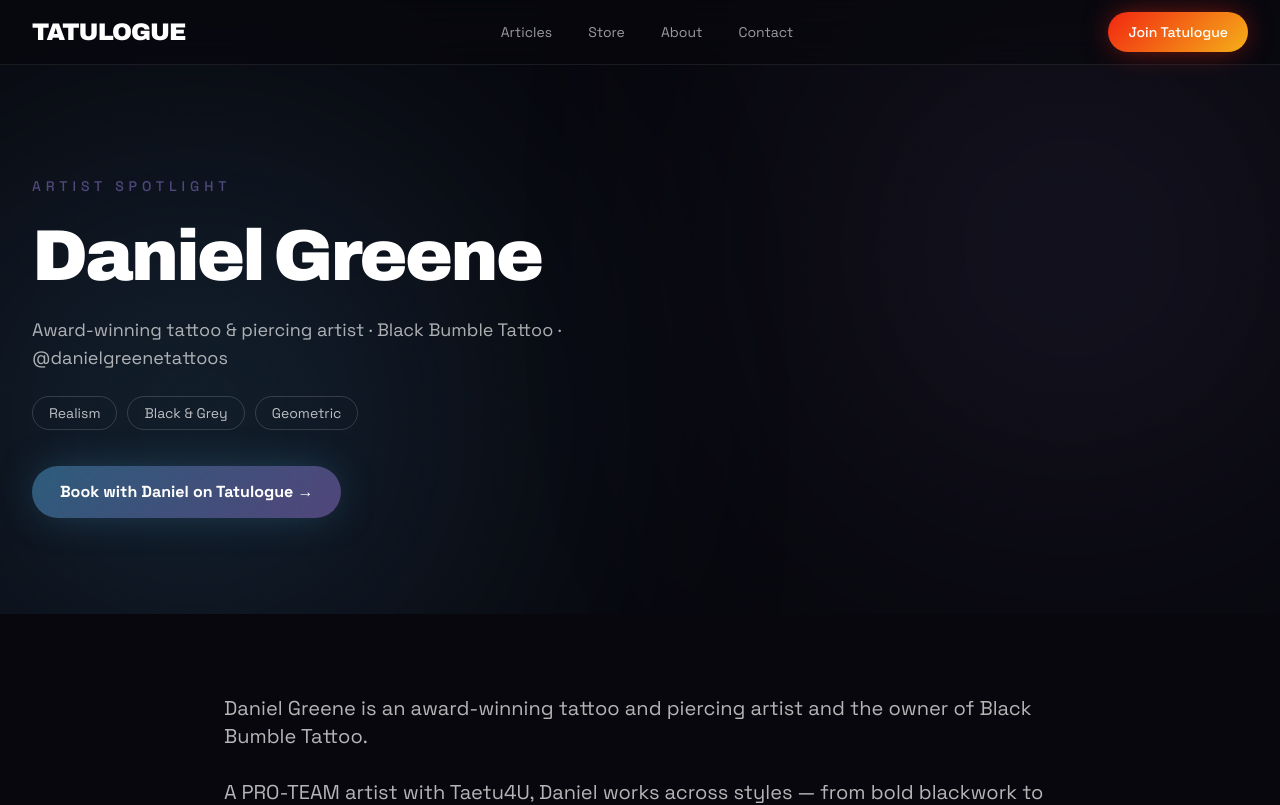
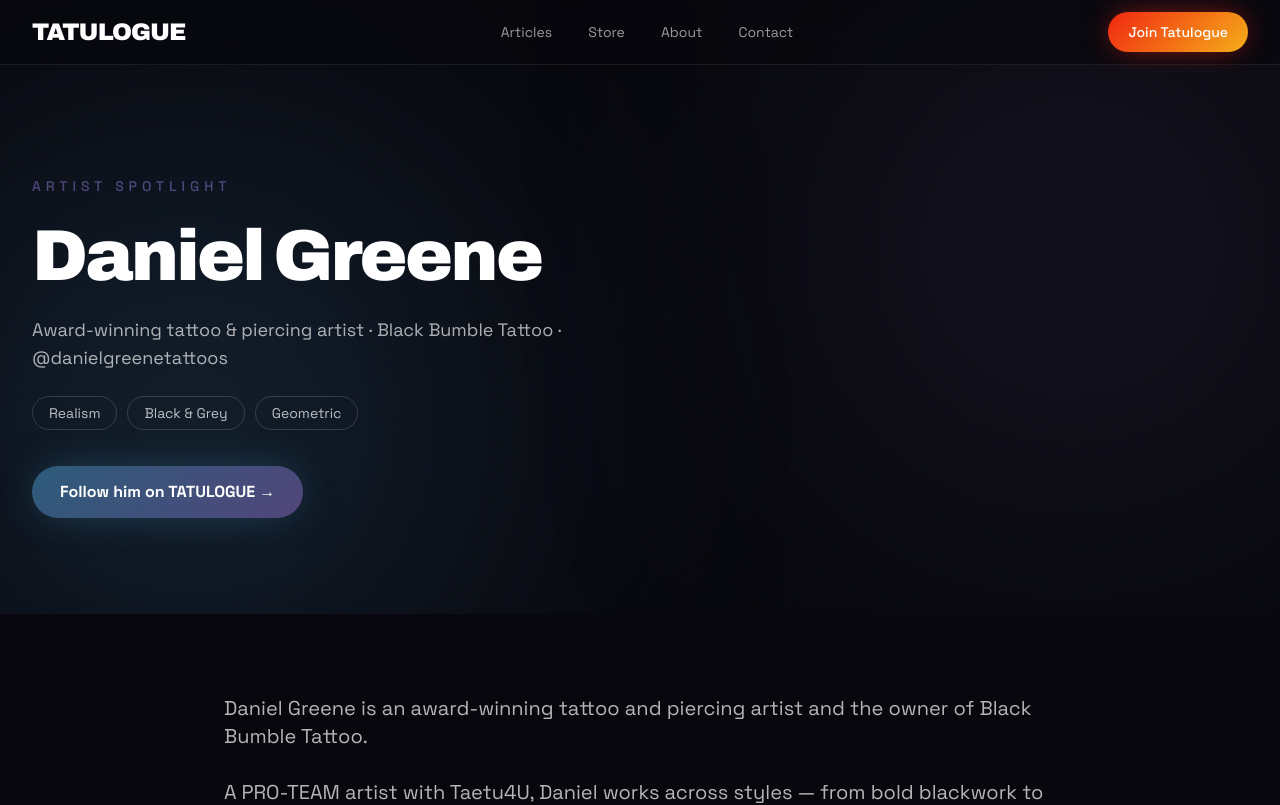
Before and after one commit to markdupuis/tatulogue-web, a Next.js app: page /artists/daniel-greene in a window 1280 px wide. Shown: the top 805 px of the page. Built offline with nearby package versions, Linux system fonts and the light colour scheme.

Commit message:
copy(marketing): artist page CTA 'Book with Daniel' -> 'Follow him on TATULOGUE'

```diff
--- a/app/artists/[slug]/page.tsx
+++ b/app/artists/[slug]/page.tsx
@@ -10,7 +10,7 @@
   const artist = ARTISTS[params.slug];
   if (!artist) return {};
   const title = `${artist.name} — ${artist.shopName} | Tatulogue`;
-  const description = `${artist.tagline}. ${artist.specialties.join(', ')}. Book with ${artist.name} on Tatulogue.`;
+  const description = `${artist.tagline}. ${artist.specialties.join(', ')}. Follow ${artist.name} on TATULOGUE.`;
   return {
     title,
     description,
@@ -167,7 +167,7 @@
         {/* Closing CTA */}
         <div className="mt-16 tl-surface rounded-3xl p-8 sm:p-12 text-center relative overflow-hidden tl-grain">
           <h3 className="font-display font-extrabold text-3xl sm:text-4xl tracking-[-0.03em]">
-            Book with <span className="tl-text-grad-blue">{firstName}</span> on Tatulogue
+            Follow <span className="tl-text-grad-blue">{firstName}</span> on TATULOGUE
           </h3>
           <p className="mt-4 text-white/60 max-w-lg mx-auto">
             Find artists by style and location. Alternative social media for People Over Profit —
--- a/lib/artists.ts
+++ b/lib/artists.ts
@@ -56,7 +56,7 @@
     ],
     ogImage: '/images/hero-poster.jpg',
     ctaHref: 'https://app.tatulogue.com',
-    ctaLabel: 'Book with Daniel on Tatulogue',
+    ctaLabel: 'Follow him on TATULOGUE',
     utm: { source: 'facebook', medium: 'paid', campaign: 'artist_daniel_greene' },
   },
 };
```
Also changed, not shown: 80 other files (tests, documents, lock files or other folders).
